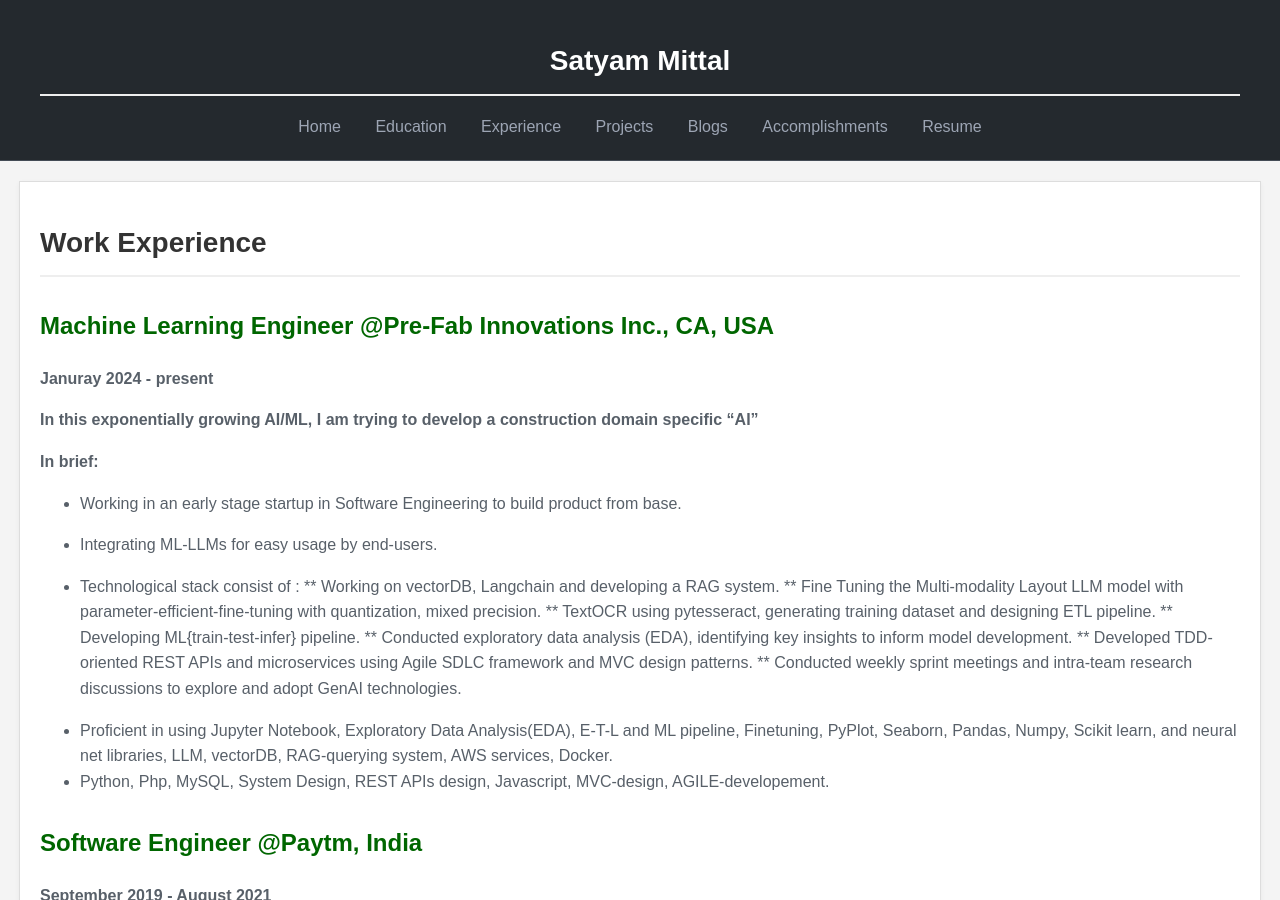
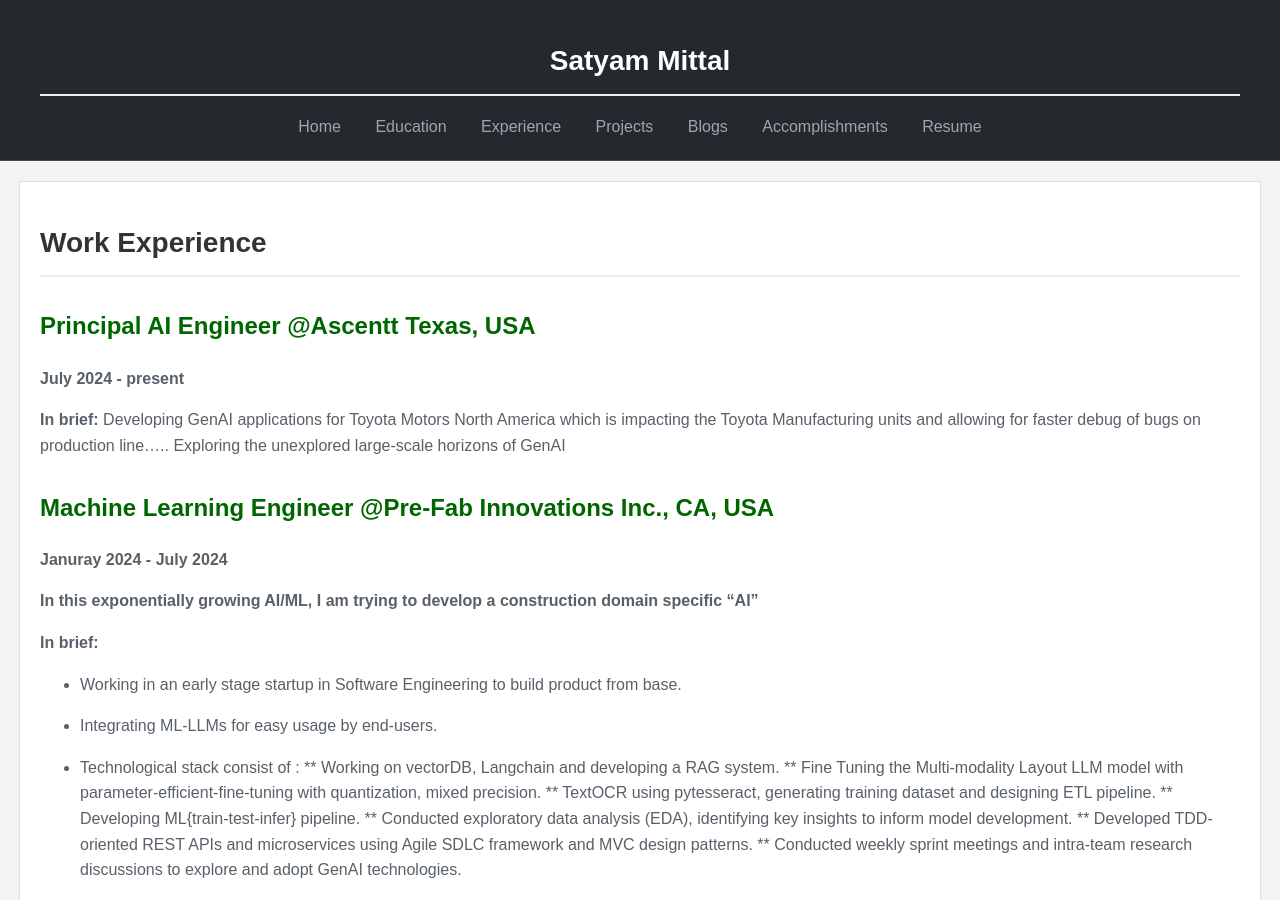
Before and after one commit to 05satyam/05satyam.github.io, a Jekyll site: the page built from experience.md, in a window 1280 px wide and 900 px high. Built offline with Jekyll 4.4.1, drawn with Linux system fonts in a browser that asks for light colours.

Commit message:
Update experience.md

```diff
--- a/experience.md
+++ b/experience.md
@@ -5,8 +5,15 @@ title: Work Experience
 
 # Work Experience
 
+## Principal AI Engineer @Ascentt Texas, USA
+**July 2024 - present**
+
+**In brief:**
+Developing GenAI applications for Toyota Motors North America which is impacting the Toyota Manufacturing units and allowing for faster debug of bugs on production line.....
+Exploring the unexplored large-scale horizons of GenAI
+
 ## Machine Learning Engineer @Pre-Fab Innovations Inc., CA, USA
-**Januray 2024 - present**
+**Januray 2024 - July 2024**
 
 **In this exponentially growing AI/ML, I am trying to develop a construction domain specific "AI"**
 
```
